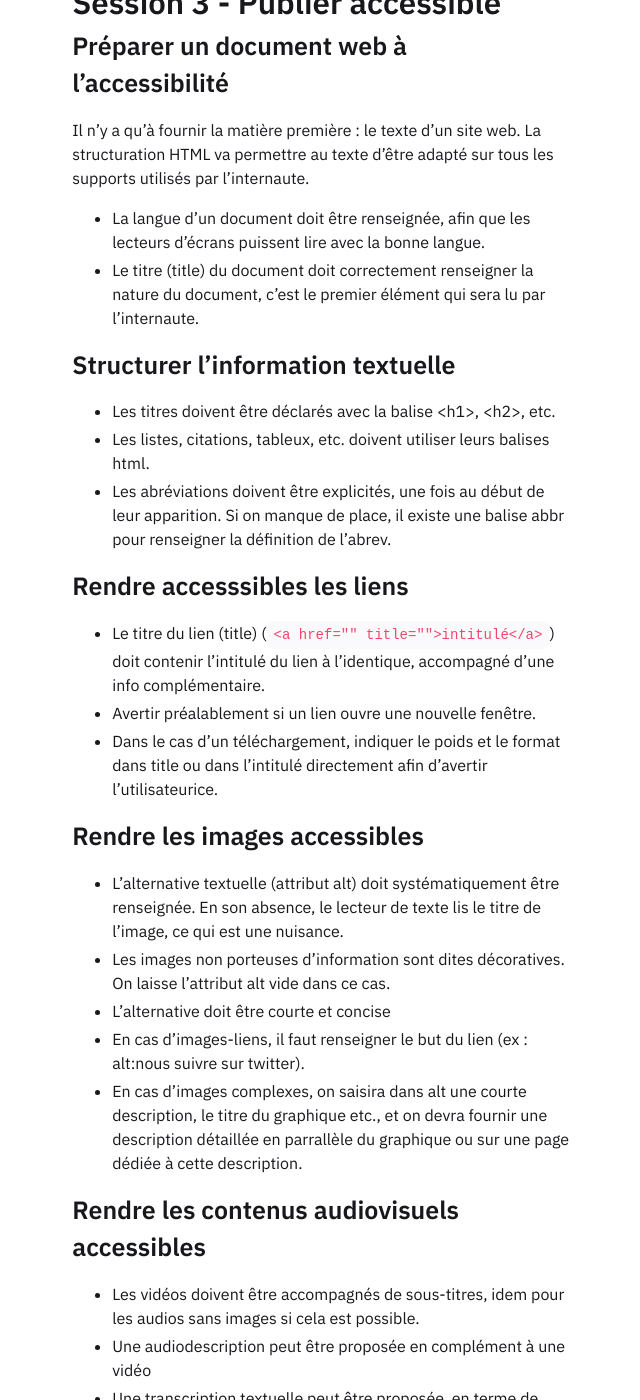
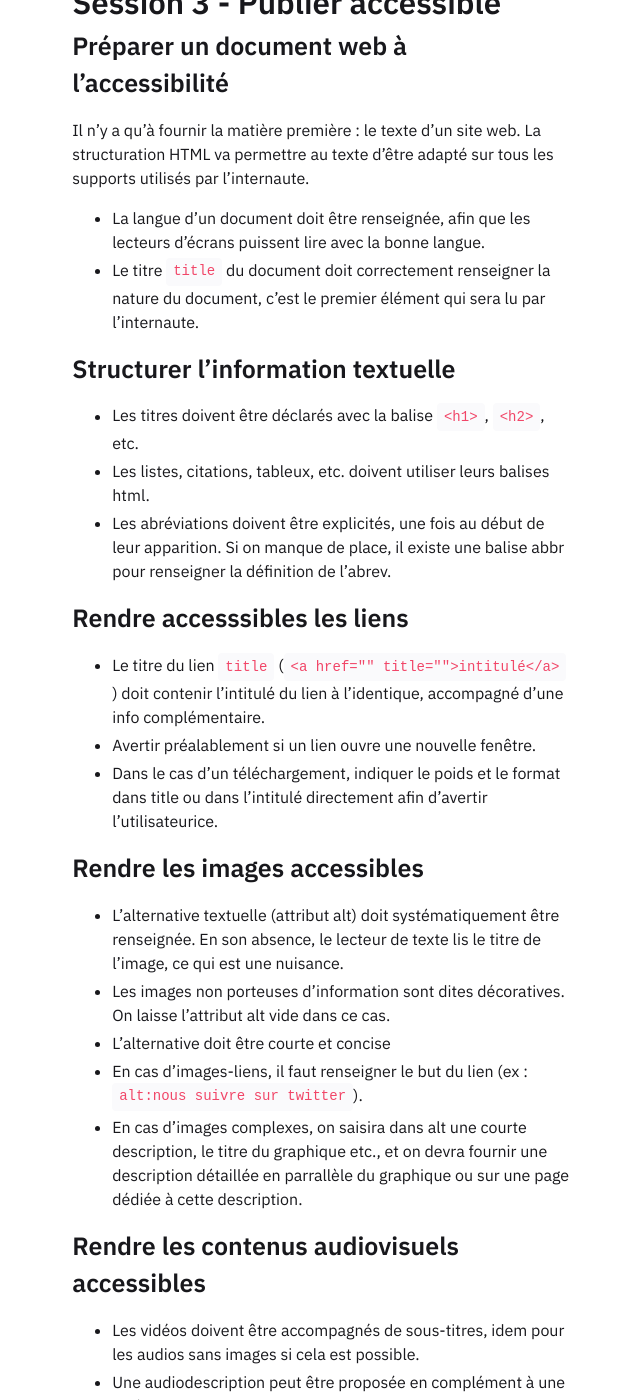
Before and after one commit to yazae/yazae.github.io, a Jekyll site: the page built from _notes/Public/Accessibilité Wikiversité - Session 3.md, in a window 1280 px wide and 1400 px high, scrolled down 692 px. Shown: the whole window, without its empty margins (319-959 px from the left). Built offline with Jekyll 4.4.1, drawn with Linux system fonts in a browser that asks for light colours; some of the changed text lies outside the part shown.

Commit message:
mise en forme

```diff
--- a/_notes/Public/Accessibilité Wikiversité - Session 3.md
+++ b/_notes/Public/Accessibilité Wikiversité - Session 3.md
@@ -24,15 +24,15 @@
 Il n’y a qu’à fournir la matière première : le texte d’un site web. La structuration HTML va permettre au texte d’être adapté sur tous les supports utilisés par l’internaute.
 
 - La langue d’un document doit être renseignée, afin que les lecteurs d’écrans puissent lire avec la bonne langue.
-- Le titre (title) du document doit correctement renseigner la nature du document, c’est le premier élément qui sera lu par l’internaute.
+- Le titre `title` du document doit correctement renseigner la nature du document, c’est le premier élément qui sera lu par l’internaute.
 
 ### Structurer l’information textuelle
-- Les titres doivent être déclarés avec la balise <h1>, <h2>, etc.
+- Les titres doivent être déclarés avec la balise `<h1>`, `<h2>`, etc.
 - Les listes, citations, tableux, etc. doivent utiliser leurs balises html.
 - Les abréviations doivent être explicités, une fois au début de leur apparition. Si on manque de place, il existe une balise abbr pour renseigner la définition de l’abrev.
 
 ### Rendre accesssibles les liens
-- Le titre du lien (title) (``<a href="" title="">intitulé</a>``) doit contenir l’intitulé du lien à l’identique, accompagné d’une info complémentaire.
+- Le titre du lien `title` (`<a href="" title="">intitulé</a>`) doit contenir l’intitulé du lien à l’identique, accompagné d’une info complémentaire.
 - Avertir préalablement si un lien ouvre une nouvelle fenêtre.
 - Dans le cas d’un téléchargement, indiquer le poids et le format dans title ou dans l’intitulé directement afin d’avertir l’utilisateurice.
 
@@ -40,7 +40,7 @@ Il n’y a qu’à fournir la matière première : le texte d’un site web. La
 - L’alternative textuelle (attribut alt) doit systématiquement être renseignée. En son absence, le lecteur de texte lis le titre de l’image, ce qui est une nuisance.
 - Les images non porteuses d’information sont dites décoratives. On laisse l’attribut alt vide dans ce cas.
 - L’alternative doit être courte et concise
-- En cas d’images-liens, il faut renseigner le but du lien (ex : alt:nous suivre sur twitter).
+- En cas d’images-liens, il faut renseigner le but du lien (ex : `alt:nous suivre sur twitter`).
 - En cas d’images complexes, on saisira dans alt une courte description, le titre du graphique etc., et on devra fournir une description détaillée en parrallèle du graphique ou sur une page dédiée à cette description.
 
 ### Rendre les contenus audiovisuels accessibles
```
Also changed, not shown: other parts of _notes/Public/Accessibilité Wikiversité - Session 3.md (+1 -0 lines).
